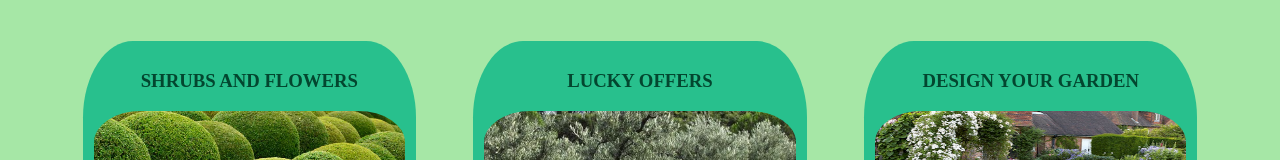
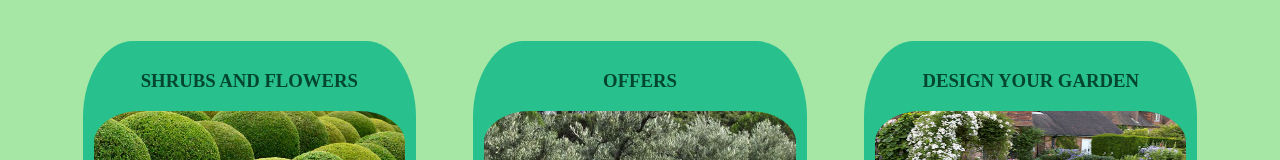
Before and after one commit to MaherSabra/Lucky-Shrub, a plain HTML site: page index.html in a window 1280 px wide. Shown: the part 535-695 px from the top of the page. Drawn offline with Linux system fonts and the light colour scheme.

Commit message:
now update the offers to be offers again

```diff
--- a/index.html
+++ b/index.html
@@ -33,7 +33,7 @@
                     <p>Enhance your garden with our lush, vibrant shrubs – the perfect blend of beauty and resilience for any outdoor space.</p>
                 </article>
                 <article>
-                    <h3>LUCKY OFFERS</h3>
+                    <h3>OFFERS</h3>
                     <img src="shrub7.jpg">
                     <p>the Olive Shrubs With their silvery-green leaves and hardy nature, these shrubs add Mediterranean charm and are perfect for low-maintenance landscaping.</p>
                     <a href="products.html">get 30% off!</a>
```
